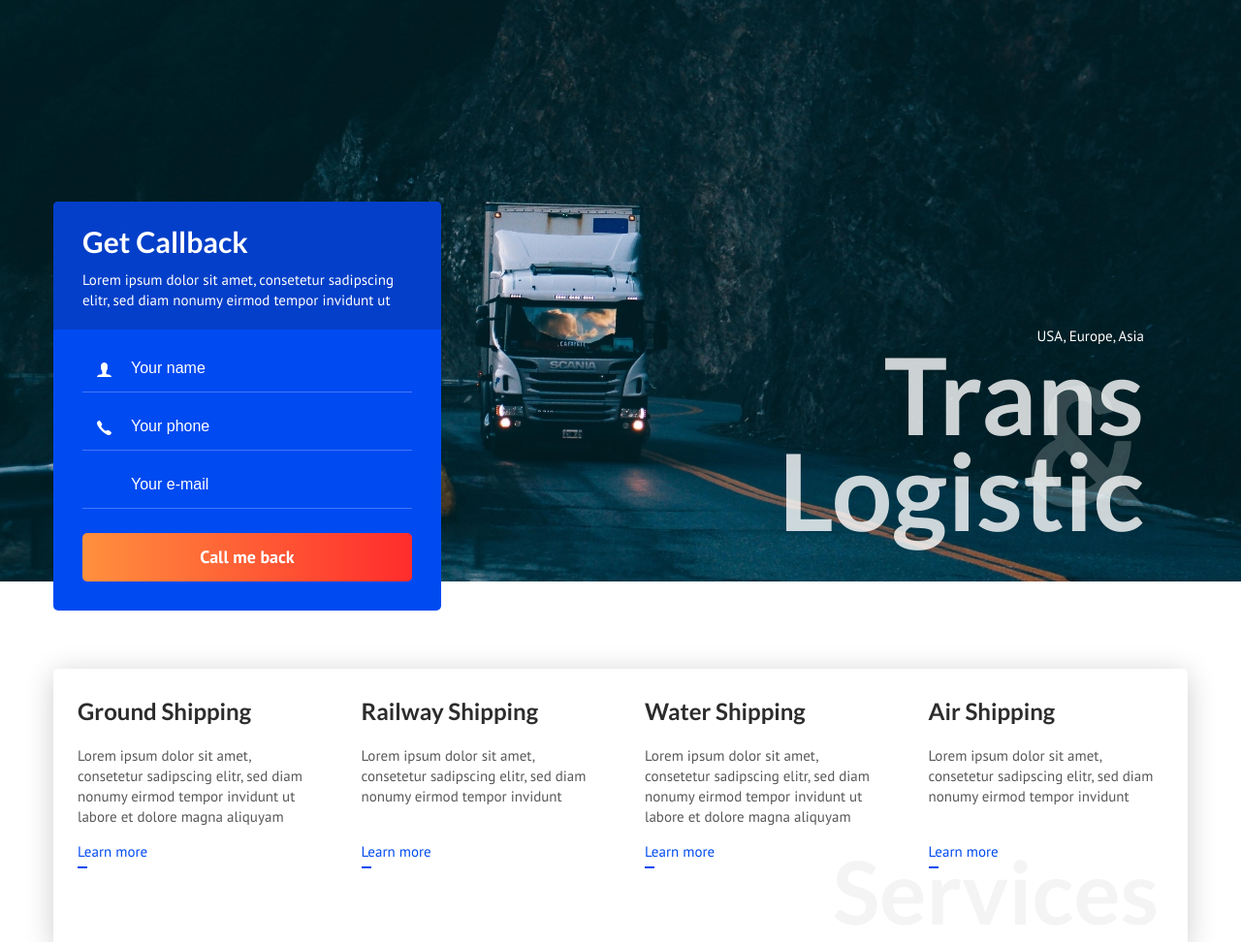
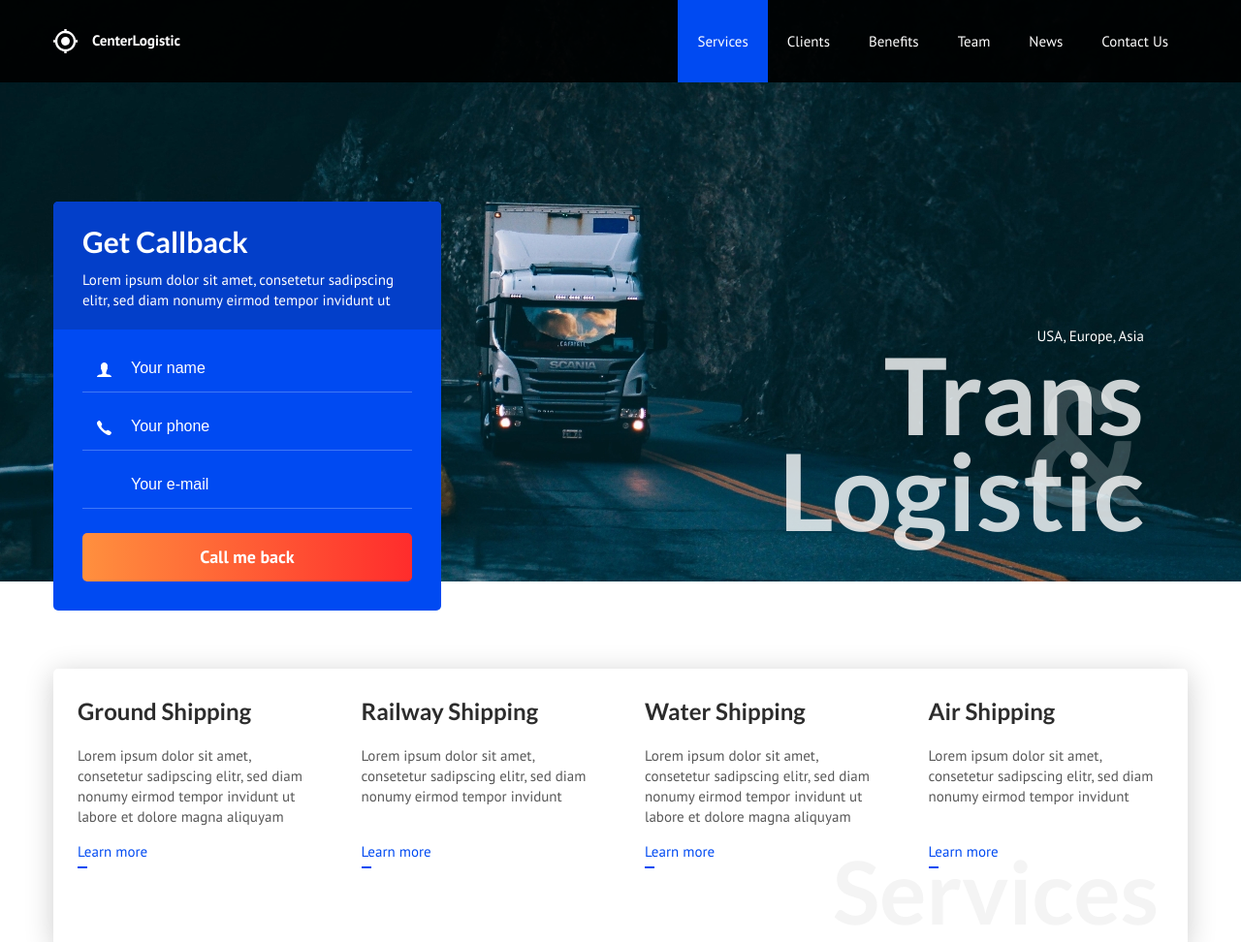
Before and after one commit to ivanvasilevsky/center-logistic, a plain HTML site: page index.html in a window 1280 px wide. Shown: the top 972 px of the page at 97% size. Drawn offline with Linux system fonts and the light colour scheme.

Commit message:
Вернул Header

```diff
--- a/index.html
+++ b/index.html
@@ -9,6 +9,23 @@
 	<title>Centrel Logistic</title>
 </head>
 <body class="">
+
+	<header class="header">
+		<div class="container">
+			<div class="header__inner">
+				<img src="assets/img/logo.svg" alt="logo" class="header__logo">
+
+				<nav class="nav">
+					<a href="" class="nav__link active">Services</a>
+					<a href="" class="nav__link">Clients</a>
+					<a href="" class="nav__link">Benefits</a>
+					<a href="" class="nav__link">Team</a>
+					<a href="" class="nav__link">News</a>
+					<a href="" class="nav__link">Contact Us</a>
+				</nav>
+			</div>
+		</div>
+	</header>
 
 	<div class="intro">
 		<div class="container">
```
